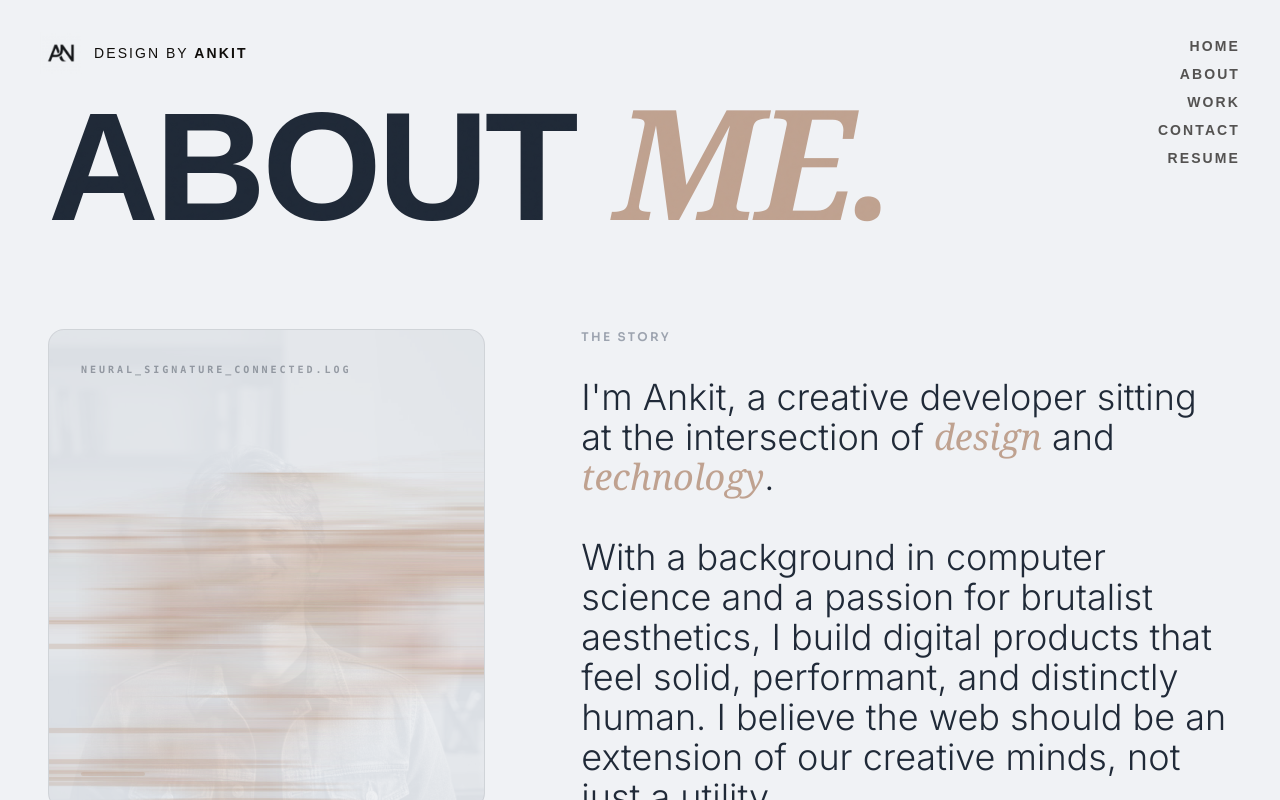
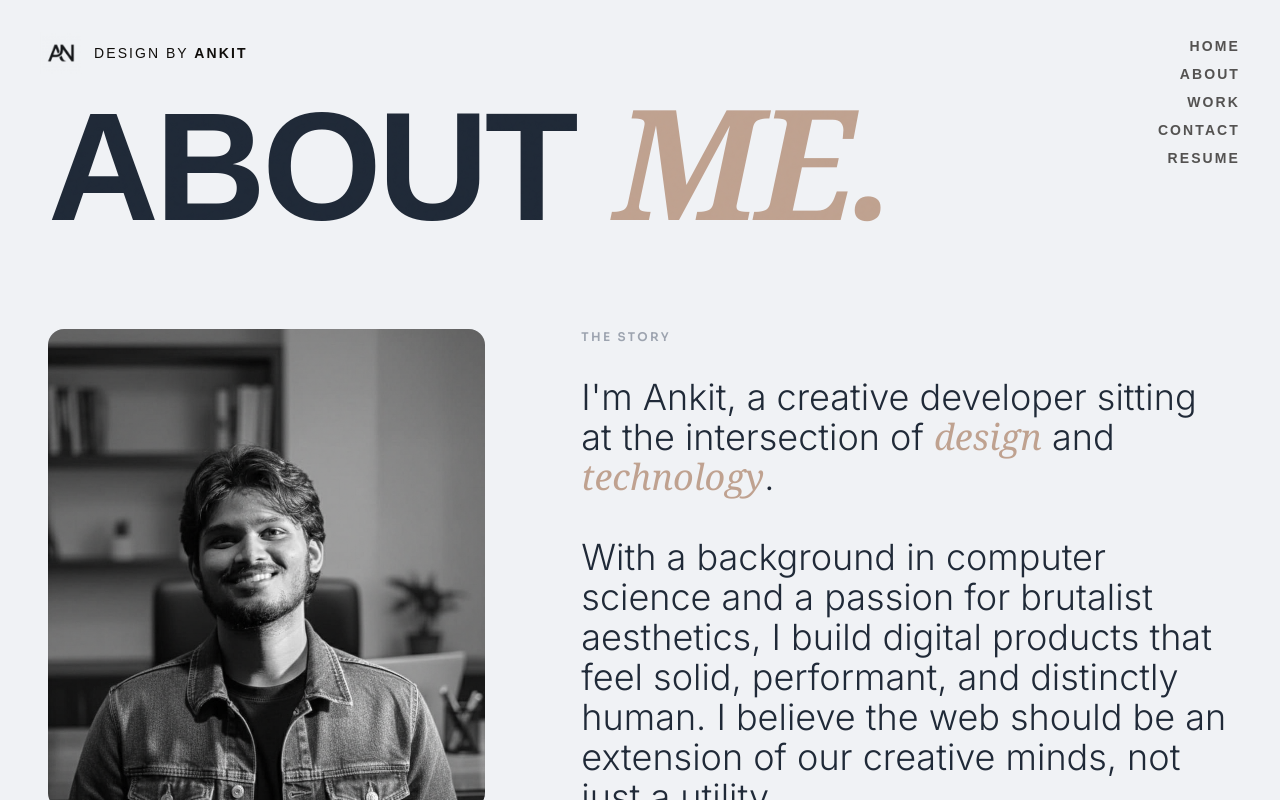
Before and after one commit to ankeet0008/Portfolio, a React (Vite) app: page / in a window 1280 px wide. Both pictures are taken after a click on the button "ABOUT". Shown: the top 800 px of the page. Built offline with nearby package versions, Linux system fonts and the light colour scheme; a web font is replaced by a local one.

Commit message:
Remove Neural Network layer and restore profile picture

```diff
--- a/components/AboutPage.tsx
+++ b/components/AboutPage.tsx
@@ -61,25 +61,9 @@ const AboutPage: React.FC<AboutPageProps> = ({ onBack, onNavigateContact }) => {
               initial={{ scale: 0.95, opacity: 0 }}
               animate={{ scale: 1, opacity: 1 }}
               transition={{ delay: 0.2 }}
-              className="w-full h-[60vh] bg-[#1f2937]/5 rounded-2xl overflow-hidden relative border border-[#1f2937]/10"
+              className="w-full h-[60vh] bg-[#e4e7ec] rounded-2xl overflow-hidden relative"
             >
-              {/* Profile Image (Background layer) */}
-              <img
-                src="/about-me.png"
-                alt="Ankit Naik"
-                className="absolute inset-0 w-full h-full object-cover grayscale opacity-40 mix-blend-overlay"
-              />
-
-              {/* Status Overlays (Top layer) */}
-              <div className="absolute inset-0 z-10 p-8 flex flex-col justify-between pointer-events-none">
-                 <span className="text-[10px] uppercase font-bold tracking-[0.3em] text-[#1f2937]/40 font-mono">NEURAL_SIGNATURE_CONNECTED.LOG</span>
-                 <div className="w-16 h-1 bg-[#BFA18F]/40 rounded-full" />
-              </div>
-
-              {/* Interactive Neural Network (Middle layer) */}
-              <div className="absolute inset-0 z-0">
-                <NeuralNetwork />
-              </div>
+              <img src="/about-me.png" alt="Profile" className="w-full h-full object-cover grayscale transition-all duration-500 ease-in-out hover:grayscale-0" />
             </motion.div>
 
             <div className="mt-8 flex justify-between items-end border-t border-[#d1d5db] pt-6">
```
